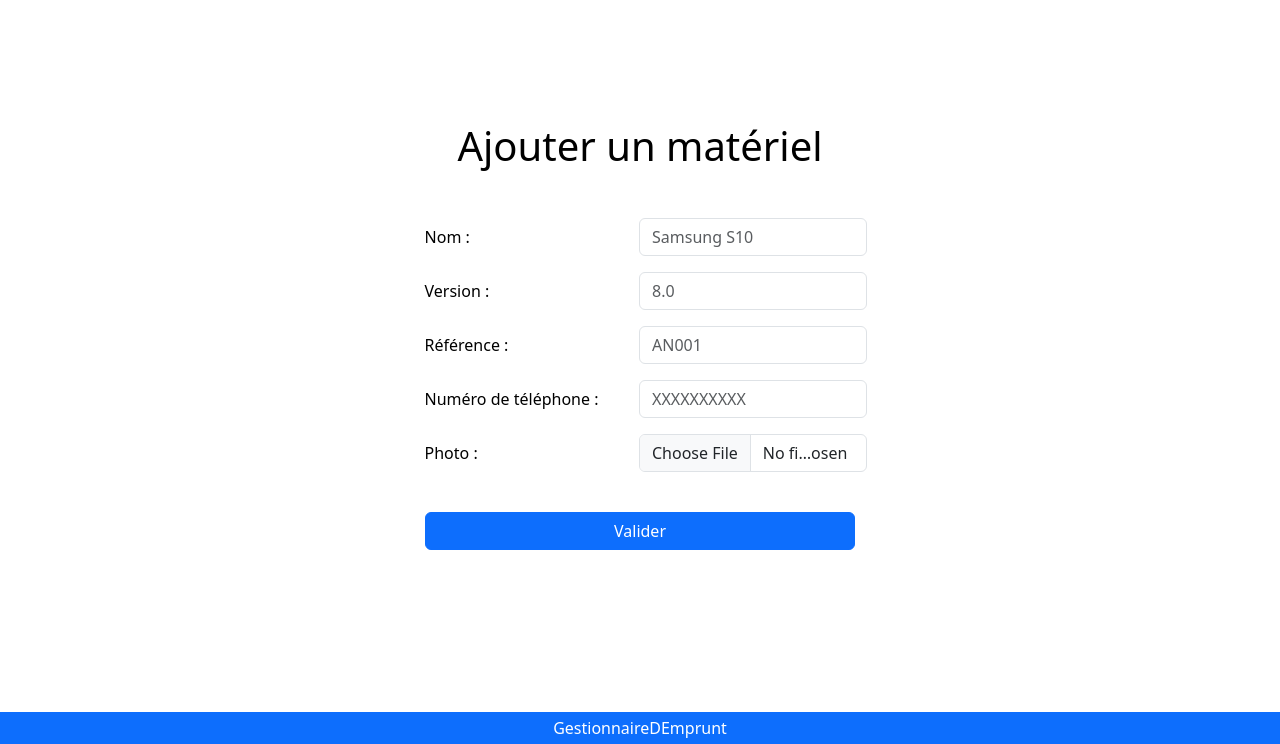
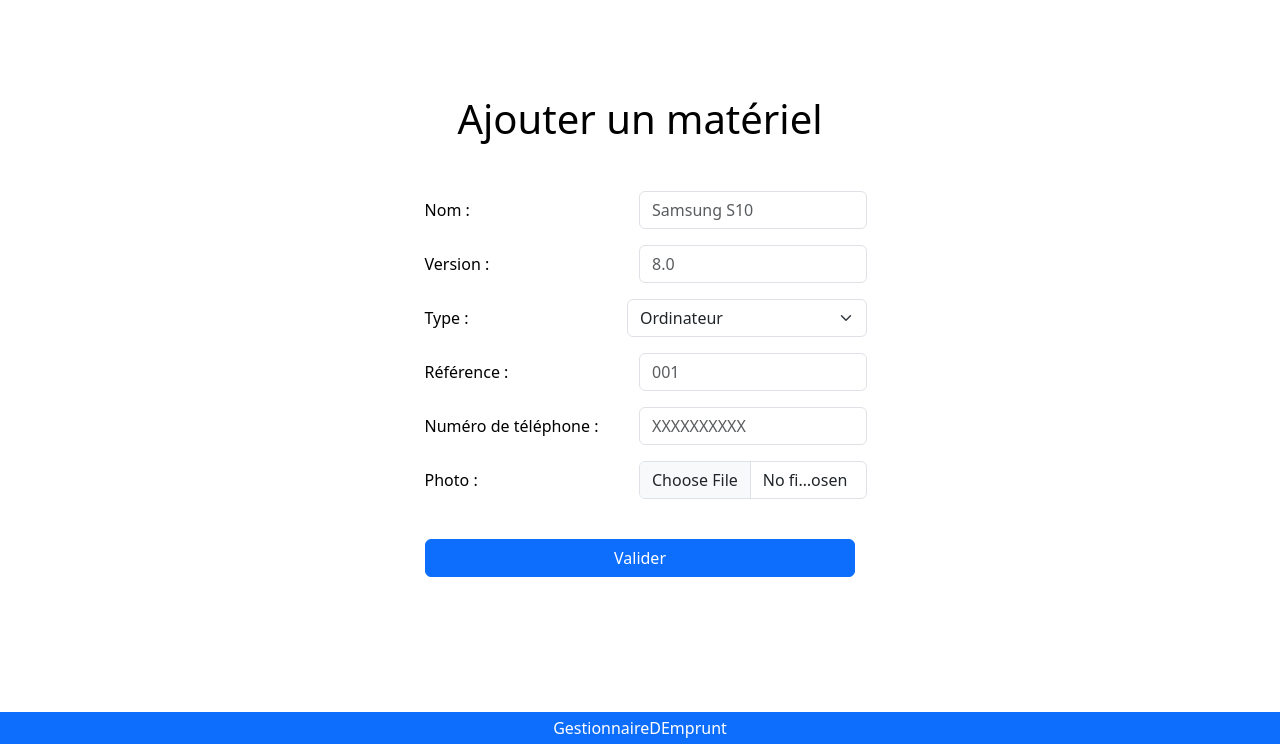
Before and after one commit to doriangilbert/GestionnaireDEmprunt, a PHP site: page /ajoutMateriel.php in a window 1280 px wide. Shown: the part 56-800 px from the top of the page. Run offline with PHP 8.4, Linux system fonts and the light colour scheme; some libraries are stand-ins or nearby versions.

Commit message:
Mise à jour des formulaires et des contrôles concernant le materiel

```diff
--- a/main/view/ajoutMateriel.php
+++ b/main/view/ajoutMateriel.php
@@ -12,7 +12,6 @@
 
 <body class="h-100 text-black">
 
-
 <div class="d-flex justify-content-center align-items-center h-100 flex-column">
     <h1 class="mb-5">Ajouter un matériel</h1>
     <form method="post" action="">
@@ -22,15 +21,25 @@
         </div>
         <div class="row mb-3 align-items-center">
             <label for="inputVersion" class="form-label col m-0">Version :</label>
-            <input type="text" class="form-control col" id="inputVersion" name="inputVersion" placeholder="8.0" minlength="3" maxlength="15" required>
+            <input type="text" class="form-control col" id="inputVersion" name="inputVersion" placeholder="8.0" minlength="3" maxlength="15" pattern="[0-9]+(\.[0-9]+)+" required>
+        </div>
+        <div class="row mb-3 align-items-center">
+            <label for="inputType" class="form-label col m-0">Type :</label>
+            <select class="form-select col" id="inputType" name="inputType" required>
+                <option value="1">Ordinateur</option>
+                <option value="2">Téléphone Android</option>
+                <option value="3">Téléphone Apple</option>
+                <option value="4">Tablette Android</option>
+                <option value="5">Tablette Apple</option>
+            </select>
         </div>
         <div class="row mb-3 align-items-center">
             <label for="inputReference" class="form-label col m-0">Référence :</label>
-            <input type="text" class="form-control col" id="inputReference" name="inputReference" placeholder="AN001" maxlength="5" required>
+            <input type="text" class="form-control col" id="inputReference" name="inputReference" placeholder="001" minlength="3" maxlength="3" pattern="[0-9]{3}" required>
         </div>
         <div class="row mb-3 align-items-center">
             <label for="inputNumTel" class="form-label col m-0">Numéro de téléphone :</label>
-            <input type="text" class="form-control col" id="inputNumTel" name="inputNumTel" placeholder="XXXXXXXXXX">
+            <input type="tel" class="form-control col" id="inputNumTel" name="inputNumTel" placeholder="XXXXXXXXXX" minlength="10" maxlength="10" pattern="[0-9]{10}">
         </div>
         <div class="row mb-3 align-items-center">
             <label for="inputPhoto" class="form-label col m-0">Photo :</label>
```
Also changed, not shown: main/view/gestionMateriel.php (+4 -5 lines).
